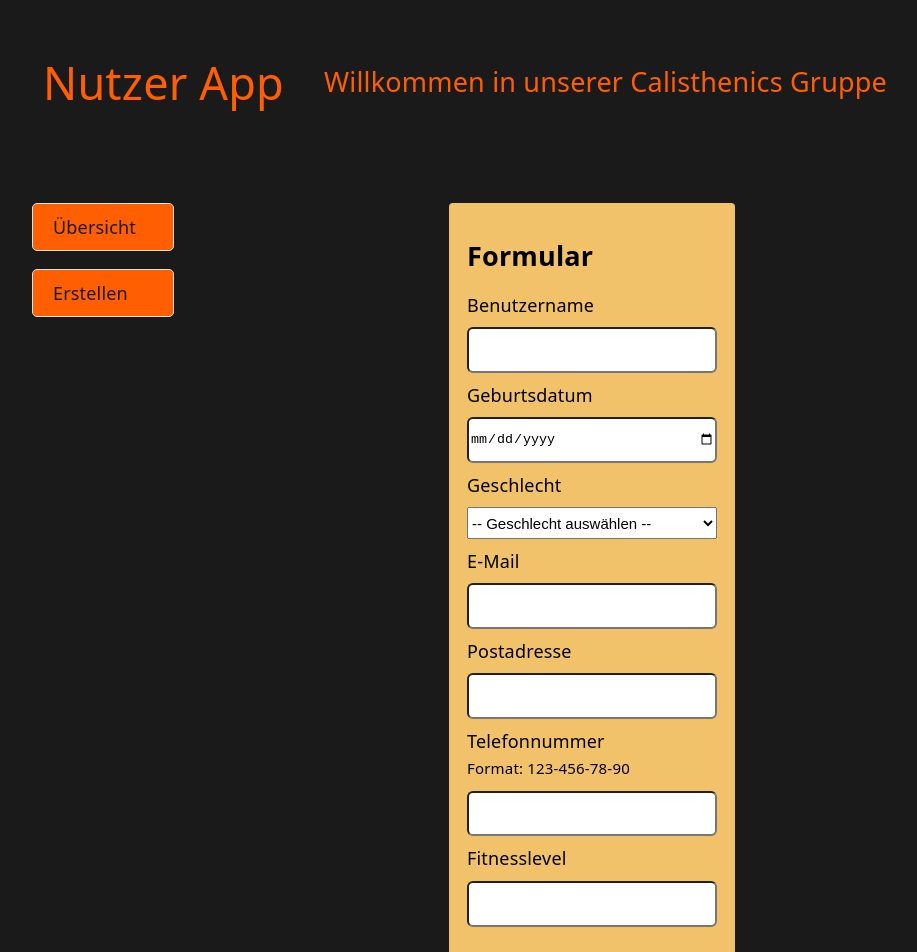
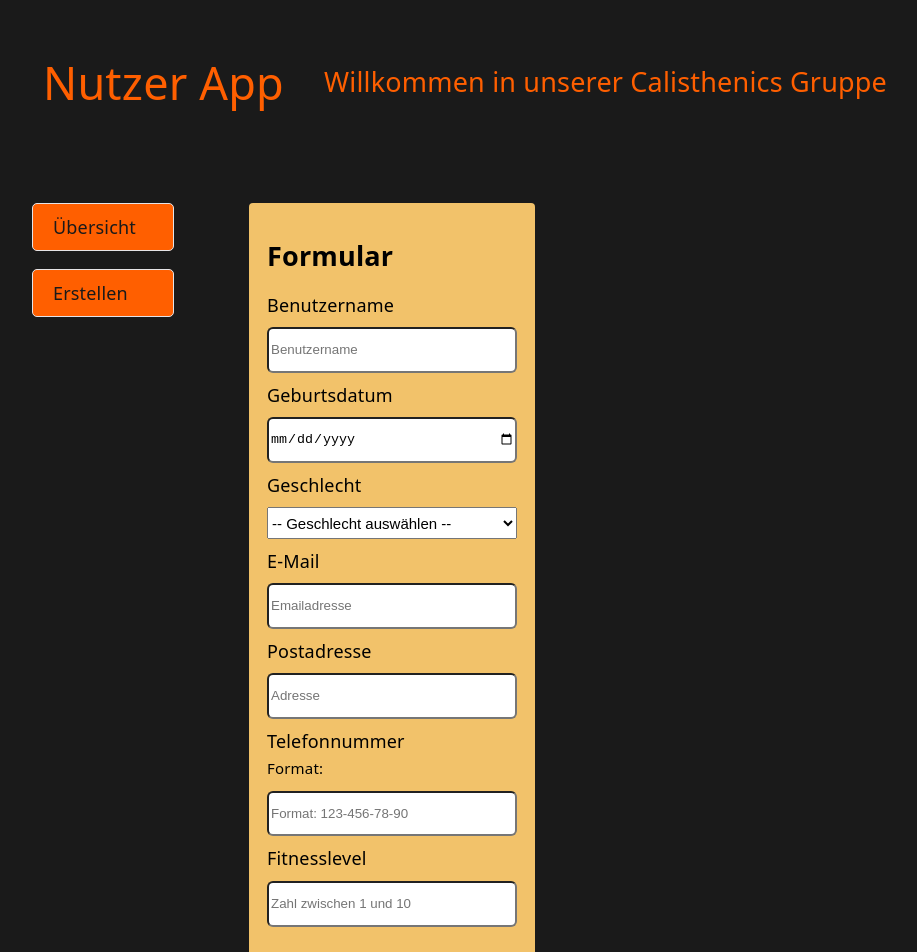
Before and after one commit to devjasmin/nutzer-app, a React (Vite) app: page /create in a window 1280 px wide. Shown: the top 952 px of the page, without its empty margins (185-1102 px from the left). Built offline with nearby package versions, Linux system fonts and the light colour scheme.

Commit message:
Hook infoReducer in TS erstellt und die dazugehörigen Funktionen. Ebenfalls auch CreateUser.tsx entsprechend angepasst.

```diff
--- /dev/null
+++ b/src/components/Hook/infoReducer.ts
@@ -0,0 +1,21 @@
+//import type { User } from "../User";
+
+export const initialState = {
+  username: "",
+  dateOfBirth: "",
+  gender: "",
+  email: "",
+  post: "",
+  phone: "",
+  fitness: "",
+};
+
+export function infoReducer(state, action) {
+  if (action.type === "change") {
+    return {
+      ...state,
+      [action.field]: action.value,
+    };
+  }
+  return state;
+}
--- /dev/null
+++ b/src/components/UserCard.css
@@ -0,0 +1,17 @@
+.card-container {
+  border: 2px solid white;
+  display: grid;
+  grid-template-columns: 1fr 1fr !important;
+  gap: 0.5rem;
+  padding: 0.8rem;
+}
+
+.user-image {
+  padding: 1rem;
+  width: 100px;
+  height: auto;
+}
+.benutzername {
+  display: flex;
+  align-items: center;
+}
--- a/src/components/UserCard.tsx
+++ b/src/components/UserCard.tsx
@@ -8,6 +8,7 @@
   faDumbbell,
 } from "@fortawesome/free-solid-svg-icons";
 import type { User } from "../components/User";
+import "./UserCard.css";
 
 type UserCardProps = {
   user: User;
@@ -21,7 +22,7 @@
         src={user.image}
         alt={`Profilbild von ${user.username}`}
       />
-      <div className="Benutzername">{user.username}</div>
+      <div className="benutzername">{user.username}</div>
       <div className="geburtsdatum">
         <FontAwesomeIcon icon={faCakeCandles} />
         {user.dateOfBirth}
--- a/src/pages/CreateUser.tsx
+++ b/src/pages/CreateUser.tsx
@@ -1,8 +1,9 @@
 import { Link } from "react-router-dom";
 import { useNavigate, useOutletContext } from "react-router-dom";
 import type { User } from "../components/User";
-import { useState } from "react";
+import { useReducer } from "react";
 import { getImagesByGender, type Gender } from "../API/randomUser";
+import { infoReducer, initialState } from "../components/Hook/infoReducer";
 
 type DashboardContext = {
   users: User[];
@@ -13,34 +14,28 @@
   const { addUser } = useOutletContext<DashboardContext>();
   const navigate = useNavigate();
 
-  const [username, setUsername] = useState("");
-  const [dateOfBirth, setDateOfBirth] = useState("");
-  const [gender, setGender] = useState<Gender | "">("");
-  const [email, setEmail] = useState("");
-  const [post, setPost] = useState("");
-  const [phone, setPhone] = useState("");
-  const [fitness, setFitness] = useState("");
+  const [state, dispatch] = useReducer(infoReducer, initialState);
 
   const handleSubmit = async (event: React.FormEvent<HTMLFormElement>) => {
     event.preventDefault();
 
-    if (!gender) {
+    if (!state.gender) {
       return;
     }
 
     try {
-      const image = await getImagesByGender(gender);
+      const image = await getImagesByGender(state.gender);
 
       const newUser: User = {
         id: crypto.randomUUID(),
-        username,
-        dateOfBirth,
-        gender,
+        username: state.username,
+        dateOfBirth: state.dateOfBirth,
+        gender: state.gender,
         image,
-        email,
-        post,
-        phone,
-        fitness,
+        email: state.email,
+        post: state.post,
+        phone: state.phone,
+        fitness: state.fitness,
       };
 
       addUser(newUser);
@@ -59,9 +54,15 @@
           <input
             id="username"
             type="text"
-            value={username}
+            placeholder="Benutzername"
+            value={state.username}
             onChange={(event) => {
-              setUsername(event.target.value);
+              dispatch({
+                type: "change",
+                field: "username",
+                value: event.target.value,
+                //required
+              });
             }}
           />
 
@@ -69,16 +70,29 @@
           <input
             id="dateOfBirth"
             type="date"
-            value={dateOfBirth}
-            onChange={(event) => setDateOfBirth(event.target.value)}
+            value={state.dateOfBirth}
+            onChange={(event) => {
+              dispatch({
+                type: "change",
+                field: "dateOfBirth",
+                value: event.target.value,
+                //required
+              });
+            }}
           />
 
           <label htmlFor="gender-select">Geschlecht</label>
           <select
             name="gender"
             id="gender-select"
-            value={gender}
-            onChange={(event) => setGender(event.target.value as Gender | "")}
+            value={state.gender}
+            onChange={(event) => {
+              dispatch({
+                type: "change",
+                field: "gender",
+                value: event.target.value as Gender | "",
+              });
+            }}
           >
             <option value=""> -- Geschlecht auswählen --</option>
             <option value="female">weiblich</option>
@@ -89,41 +103,71 @@
           <input
             id="email"
             type="email"
-            value={email}
-            onChange={(event) => setEmail(event.target.value)}
-            //required
+            placeholder="Emailadresse"
+            value={state.email}
+            onChange={(event) => {
+              dispatch({
+                type: "change",
+                field: "email",
+                value: event.target.value,
+                //required
+              });
+            }}
           />
 
           <label htmlFor="postadresse">Postadresse</label>
           <input
             id="postadresse"
             type="text"
-            value={post}
-            onChange={(event) => setPost(event.target.value)}
+            placeholder="Adresse"
+            value={state.post}
+            onChange={(event) => {
+              dispatch({
+                type: "change",
+                field: "post",
+                value: event.target.value,
+                //required
+              });
+            }}
           />
 
           <label htmlFor="phone">
             Telefonnummer <br />
-            <small>Format: 123-456-78-90</small>
+            <small>Format:</small>
           </label>
           <input
             id="phone"
             type="tel"
             name="phone"
-            value={phone}
-            onChange={(event) => setPhone(event.target.value)}
-            //required
+            placeholder="Format: 123-456-78-90"
+            value={state.phone}
+            onChange={(event) => {
+              dispatch({
+                type: "change",
+                field: "phone",
+                value: event.target.value,
+                //required
+              });
+            }}
           />
 
           <label htmlFor="fitness">Fitnesslevel</label>
           <input
             id="fitness"
             type="string"
+            placeholder="Zahl zwischen 1 und 10"
             name="fitness"
-            value={fitness}
-            onChange={(event) => setFitness(event.target.value)}
-            //required
+            value={state.fitness}
+            onChange={(event) => {
+              dispatch({
+                type: "change",
+                field: "fitness",
+                value: event.target.value,
+                //required
+              });
+            }}
           />
+
           <br />
 
           <button className="save-btn" type="submit">
--- a/src/pages/UserOverview.css
+++ b/src/pages/UserOverview.css
@@ -1,3 +1,8 @@
+.content-cards {
+  display: flex;
+  flex-direction: column;
+}
+
 .overview-title {
   font-size: 2rem;
   padding: 1rem;
```
